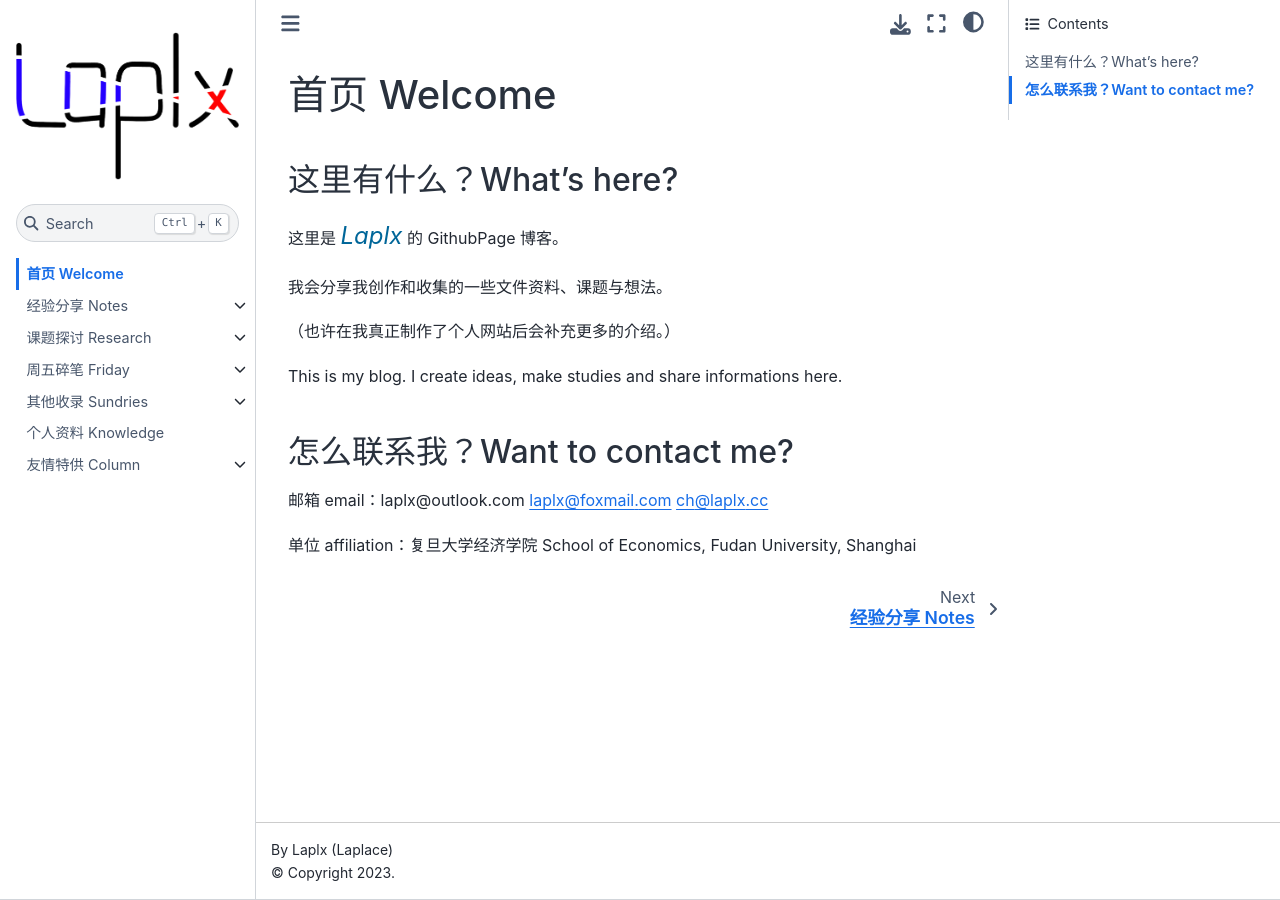
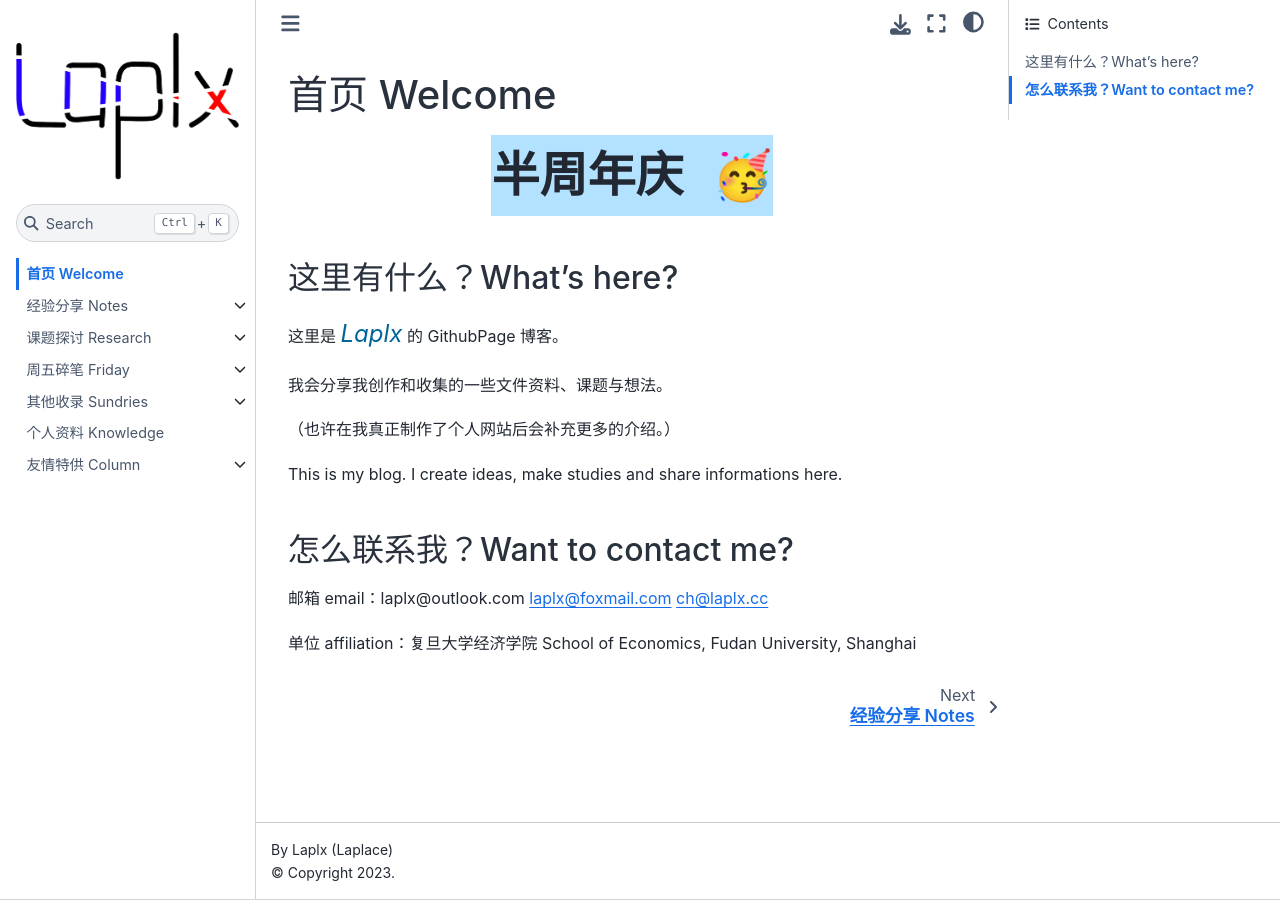
Before and after one commit to Laplx/blog, a Jupyter Book: the page built from intro.md, in a window 1280 px wide. Built offline with Jupyter Book 1.0.4 settings and Sphinx 7.4.7 and the Sphinx Book theme 1.1.4, drawn with Linux system fonts in a browser that asks for light colours.

Commit message:
half anniv

```diff
--- a/intro.md
+++ b/intro.md
@@ -1,4 +1,12 @@
 # 首页 Welcome
+
+<table bgcolor=#B2E2FF>
+    <tr>
+        <td><font face='Consolas' size=7>
+            <strong>    半周年庆 🥳    </strong>
+        </td>
+    </tr>
+</table>
 
 ### 这里有什么？What's here?
 
```
Also changed, not shown: wonder/23.8.4.md (+3 -3 lines).
